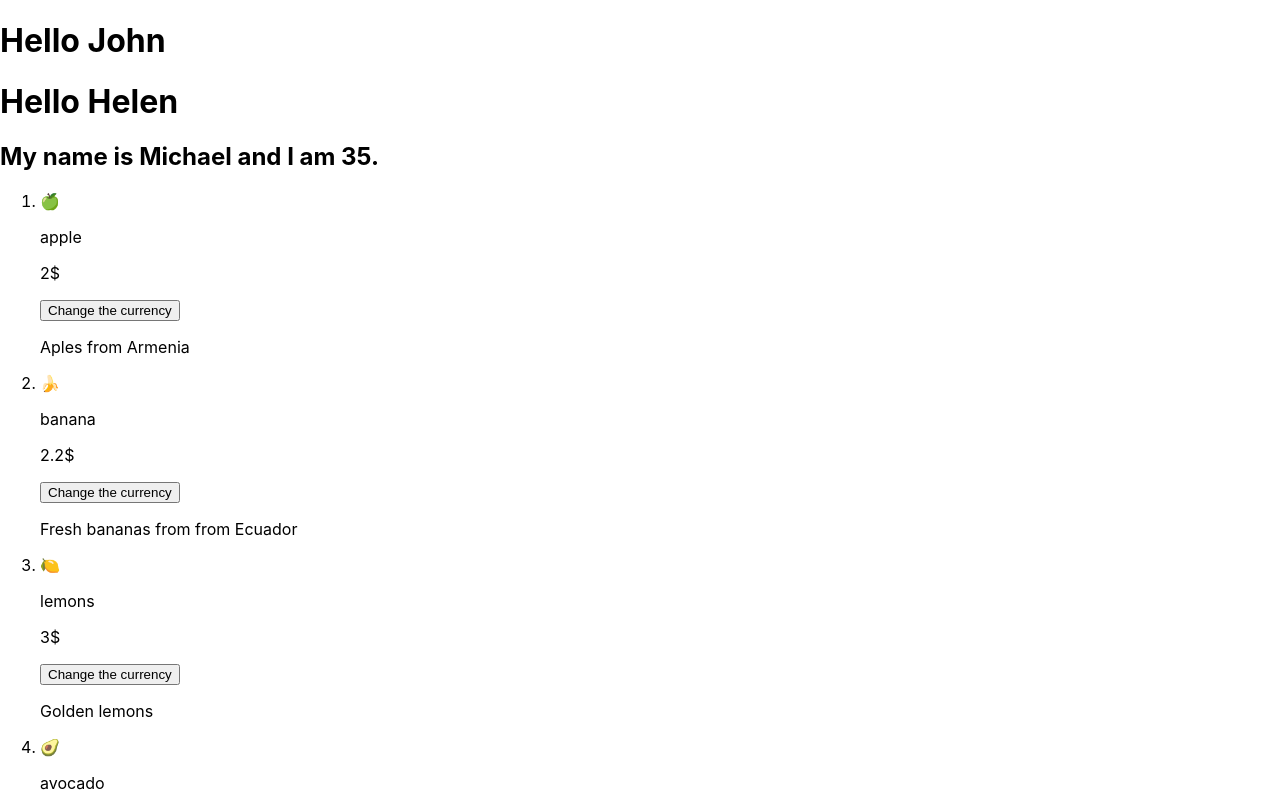
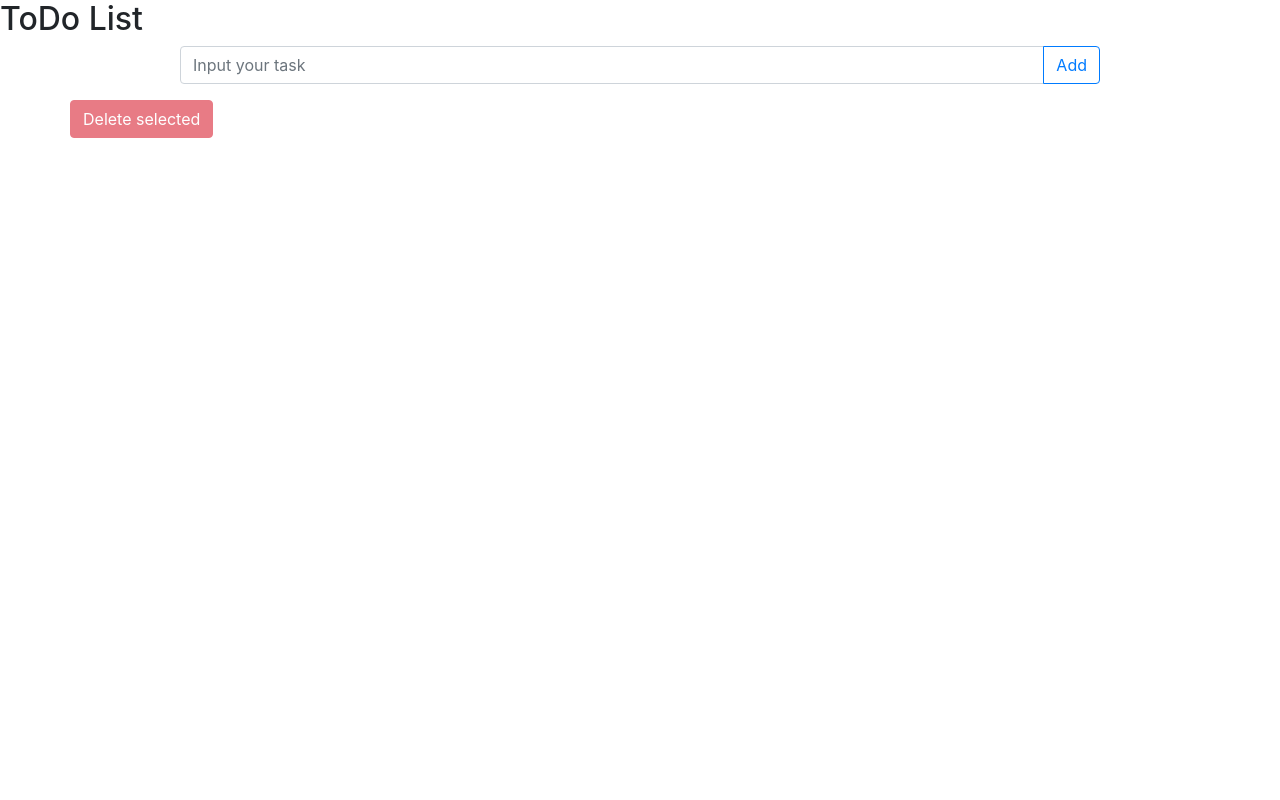
Before and after one commit to khanummarg/reactlesson, a React (Create React App) app: page / in a window 1280 px wide. Shown: the top 800 px of the page. Built offline with nearby package versions, Linux system fonts and the light colour scheme.

Commit message:
add bootstrap, delete buttons

```diff
--- a/package.json
+++ b/package.json
@@ -6,7 +6,9 @@
     "@testing-library/jest-dom": "^5.11.6",
     "@testing-library/react": "^11.2.2",
     "@testing-library/user-event": "^12.6.0",
+    "bootstrap": "^4.5.3",
     "react": "^17.0.1",
+    "react-bootstrap": "^1.4.3",
     "react-dom": "^17.0.1",
     "react-scripts": "4.0.1",
     "web-vitals": "^0.2.4"
--- a/src/App.js
+++ b/src/App.js
@@ -1,61 +1,63 @@
 // import logo from './logo.svg';
 import './App.css';
-import Product from './Product.js'
-import Todo from './homework-8/Todo.js';
+import 'bootstrap/dist/css/bootstrap.min.css';
+// import Product from './Product.js'
+// import Todo from './homework-8/Todo.js';
+import Todo from './components/homework-9-11/Todo.js'
 
-function Greeting(props) {
-  return (
-    <div>
-      <h1>Hello {props.name}</h1>
-    </div>
-  );
-}
+// function Greeting(props) {
+//   return (
+//     <div>
+//       <h1>Hello {props.name}</h1>
+//     </div>
+//   );
+// }
 
-function User(props) {
-  // console.log('props', props);
-  return (
-    <h2>My name is {props.name} and I am {props.age}.</h2>
-  )
-}
-const fruits = [
-  {
-    name: 'apple',
-    price: '2$',
-    desc: 'Aples from Armenia',
-    icon: '🍏'
-  },
-  {
-    name: 'banana',
-    price: '2.2$',
-    desc: 'Fresh bananas from from Ecuador',
-    icon: '🍌'
-  },
-  {
-    name: 'lemons',
-    price: '3$',
-    desc: 'Golden lemons',
-    icon: '🍋'
-  },
-  {
-    name: 'avocado',
-    price: '4$',
-    desc: 'Fresh avocados',
-    icon: '🥑'
-  },
-];
+// function User(props) {
+//   // console.log('props', props);
+//   return (
+//     <h2>My name is {props.name} and I am {props.age}.</h2>
+//   )
+// }
+// const fruits = [
+//   {
+//     name: 'apple',
+//     price: '2$',
+//     desc: 'Aples from Armenia',
+//     icon: '🍏'
+//   },
+//   {
+//     name: 'banana',
+//     price: '2.2$',
+//     desc: 'Fresh bananas from from Ecuador',
+//     icon: '🍌'
+//   },
+//   {
+//     name: 'lemons',
+//     price: '3$',
+//     desc: 'Golden lemons',
+//     icon: '🍋'
+//   },
+//   {
+//     name: 'avocado',
+//     price: '4$',
+//     desc: 'Fresh avocados',
+//     icon: '🥑'
+//   },
+// ];
 
 function App() {
 
-  const li = fruits.map((fruit, index)=>{
-    return <li key={index}>
-    <Product
-      icon={fruit.icon}
-      name={fruit.name}
-      price={fruit.price}
-      description={fruit.desc}
-    />
-  </li>
-  })
+  // const li = fruits.map((fruit, index)=>{
+  //   return <li key={index}>
+  //   <Product
+  //     icon={fruit.icon}
+  //     name={fruit.name}
+  //     price={fruit.price}
+  //     description={fruit.desc}
+  //   />
+  // </li>
+  // })
 
   return (
     <div>
@@ -73,20 +75,26 @@ function App() {
           Learn React
         </a>
       </header> */}
-      <Greeting name="John" />
+      {/* <Greeting name="John" />
       <Greeting name="Helen" />
       <User
         name="Michael"
         age={35}
-      />
+      /> */}
       {/* <Product
         name="Bananas"
         price={`1$`}
         description="Fresh bananas from Ecuador"
       /> */}
-      <ol>
+      {/* <ol>
         {li}
       </ol>
+
+      <Todo /> */}
+
+
+
+
 
       <Todo />
     </div>
--- /dev/null
+++ b/src/components/homework-9-11/Todo.js
@@ -0,0 +1,181 @@
+
+import React, { Component } from 'react';
+import styles from './todo.module.css';
+import { Container, Row, Col, Card, Button, FormControl, InputGroup } from 'react-bootstrap';
+import idGenerator from '../../helpers/idGenerator';
+
+class ToDo extends Component {
+    state = {
+        inputValue: '',
+        tasks: [],
+        selectedTasks: new Set()
+    };
+
+    handleChange = (event) => {
+        this.setState({
+            inputValue: event.target.value
+        });
+    };
+
+    addTask = () => {
+        const inputValue = this.state.inputValue.trim();
+
+        if (!inputValue) {
+            return;
+        }
+
+        const newTask = {
+            _id: idGenerator(),
+            title: inputValue
+        };
+
+
+        const tasks = [...this.state.tasks, newTask];
+
+
+        this.setState({
+            tasks,
+            inputValue: ''
+        });
+    };
+
+    deleteTask = (taskId) => {
+        const newTasks = this.state.tasks.filter((task) => taskId !== task._id);
+
+        this.setState({
+            tasks: newTasks
+
+        });
+    };
+
+    toggleTask = (taskId) => {
+        const selectedTasks = new Set(this.state.selectedTasks);
+        if (selectedTasks.has(taskId)) {
+            selectedTasks.delete(taskId);
+        }
+        else {
+            selectedTasks.add(taskId);
+        }
+
+        this.setState({
+            selectedTasks
+        });
+    };
+
+
+    removeSelected = () => {
+        const { selectedTasks, tasks } = this.state;
+
+        const newTasks = tasks.filter((task) => {
+            if (selectedTasks.has(task._id)) {
+                return false;
+            }
+            return true;
+        });
+
+        this.setState({
+            tasks: newTasks,
+            selectedTasks: new Set()
+        });
+
+    };
+
+    handleKeyDown = (event) => {
+        if (event.key === "Enter") {
+            this.addTask();
+        }
+    };
+
+    render() {
+        console.log('render');
+        const { tasks, inputValue, selectedTasks } = this.state;
+
+        const taskComponents = tasks.map((task) => {
+
+            return (
+                <Col
+                    key={task._id}
+                    xs={12}
+                    sm={6}
+                    md={4}
+                    lg={3}
+                    xl={2}
+                >
+
+                    <Card className={styles.task}>
+
+                        <Card.Body>
+                            <input
+                                type="checkbox"
+                                onChange={() => this.toggleTask(task._id)}
+                            />
+                            <Card.Title>{task.title}</Card.Title>
+                                <Card.Text>
+                                    Some quick example text to build on the card title and
+                                </Card.Text>
+                            <Button
+                                variant="danger"
+                                disabled={!!selectedTasks.size}
+                                onClick={() => this.deleteTask(task._id)}
+                            >
+                                Delete
+                  </Button>
+                        </Card.Body>
+                    </Card>
+
+
+                </Col>
+            )
+        });
+
+        return (
+            <div>
+                <h2>ToDo List</h2>
+
+
+
+                <Container>
+                    <Row className="justify-content-center">
+                        <Col xs={10}>
+                            <InputGroup className="mb-3">
+                                <FormControl
+                                    placeholder="Input your task"
+                                    value={inputValue}
+                                    onChange={this.handleChange}
+                                    onKeyDown={this.handleKeyDown}
+                                    disabled={!!selectedTasks.size}
+                                />
+                                <InputGroup.Append>
+                                    <Button
+                                        variant="outline-primary"
+                                        onClick={this.addTask}
+                                        disabled={!!selectedTasks.size}
+                                    >
+                                        Add
+                                    </Button>
+                                </InputGroup.Append>
+                            </InputGroup>
+                        </Col>
+                    </Row>
+
+                    <Row>
+                        <Button
+                            variant="danger"
+                            onClick={this.removeSelected}
+                            disabled={!selectedTasks.size}
+                        >
+                            Delete selected
+                        </Button>
+
+                    </Row>
+
+                    <Row>
+                        {taskComponents}
+                    </Row>
+                </Container>
+            </div>
+        );
+    }
+}
+
+export default ToDo;
--- /dev/null
+++ b/src/helpers/idGenerator.js
@@ -0,0 +1,3 @@
+export default function idGenerator(){
+    return Math.random().toString(32).slice(2)+"-"+Math.random().toString(32).slice(2);
+}
```
Also changed, not shown: src/components/homework-9-11/todo.module.css (added), 1 other file (tests, documents, lock files or other folders).
